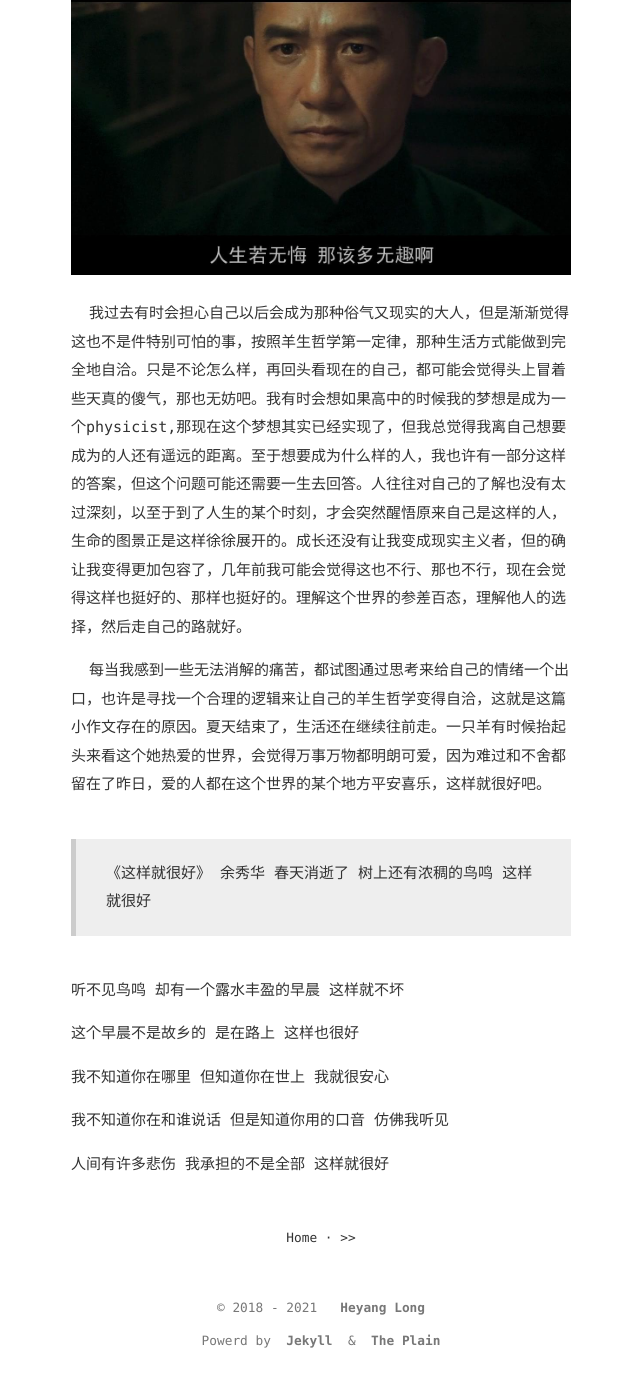
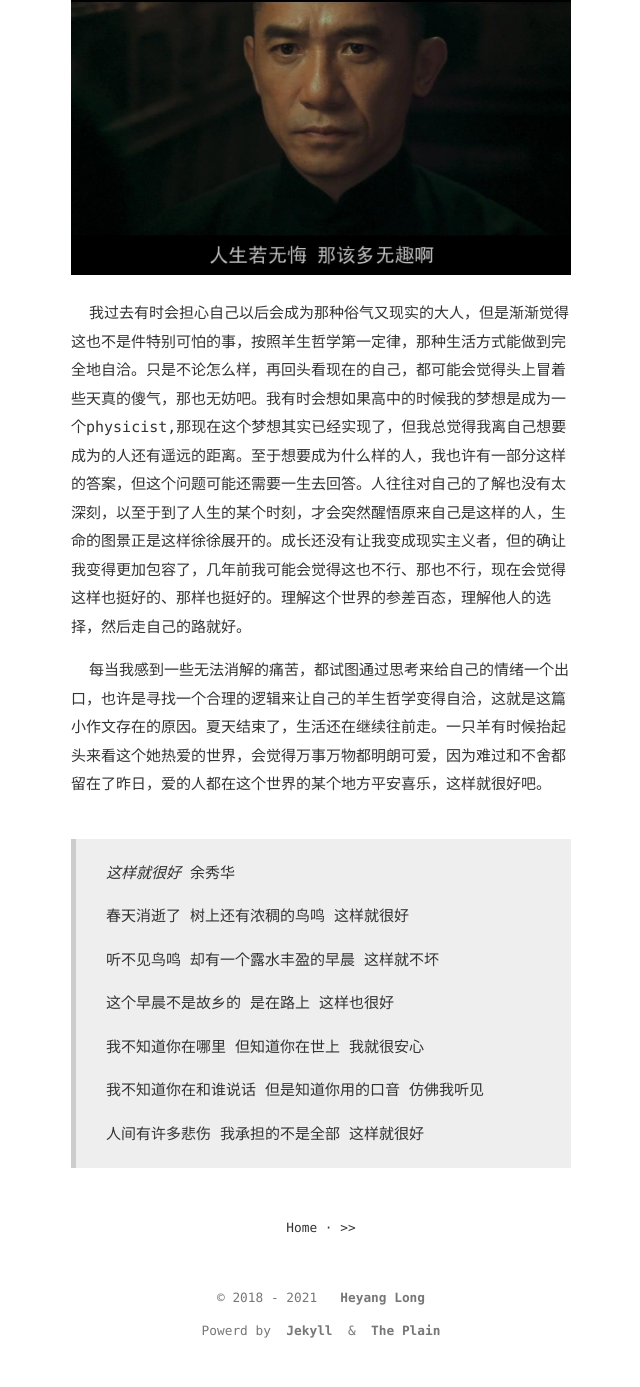
Before and after one commit to CosmoSheep/CosmoSheep.github.io, a Jekyll site: the page built from _posts/2021-8-29-sheep-philosophy.md, in a window 1280 px wide and 1400 px high, scrolled down 3735 px. Shown: the top 1387 px of the window, without its empty margins (319-959 px from the left). Built offline with Jekyll 4.4.1, drawn with Linux system fonts in a browser that asks for light colours.

Commit message:
update blog

```diff
--- a/_posts/2021-8-29-sheep-philosophy.md
+++ b/_posts/2021-8-29-sheep-philosophy.md
@@ -27,32 +27,33 @@ updated: 2021-08-28 23:24
 
 ![宫二](/assets/img/gonger.jpg)
 
-&emsp;&emsp;我过去有时会担心自己以后会成为那种俗气又现实的大人，但是渐渐觉得这也不是件特别可怕的事，按照羊生哲学第一定律，那种生活方式能做到完全地自洽。只是不论怎么样，再回头看现在的自己，都可能会觉得头上冒着些天真的傻气，那也无妨吧。我有时会想如果高中的时候我的梦想是成为一个physicist,那现在这个梦想其实已经实现了，但我总觉得我离自己想要成为的人还有遥远的距离。至于想要成为什么样的人，我也许有一部分这样的答案，但这个问题可能还需要一生去回答。人往往对自己的了解也没有太过深刻，以至于到了人生的某个时刻，才会突然醒悟原来自己是这样的人，生命的图景正是这样徐徐展开的。成长还没有让我变成现实主义者，但的确让我变得更加包容了，几年前我可能会觉得这也不行、那也不行，现在会觉得这样也挺好的、那样也挺好的。理解这个世界的参差百态，理解他人的选择，然后走自己的路就好。
+&emsp;&emsp;我过去有时会担心自己以后会成为那种俗气又现实的大人，但是渐渐觉得这也不是件特别可怕的事，按照羊生哲学第一定律，那种生活方式能做到完全地自洽。只是不论怎么样，再回头看现在的自己，都可能会觉得头上冒着些天真的傻气，那也无妨吧。我有时会想如果高中的时候我的梦想是成为一个physicist,那现在这个梦想其实已经实现了，但我总觉得我离自己想要成为的人还有遥远的距离。至于想要成为什么样的人，我也许有一部分这样的答案，但这个问题可能还需要一生去回答。人往往对自己的了解也没有太深刻，以至于到了人生的某个时刻，才会突然醒悟原来自己是这样的人，生命的图景正是这样徐徐展开的。成长还没有让我变成现实主义者，但的确让我变得更加包容了，几年前我可能会觉得这也不行、那也不行，现在会觉得这样也挺好的、那样也挺好的。理解这个世界的参差百态，理解他人的选择，然后走自己的路就好。
 
 &emsp;&emsp;每当我感到一些无法消解的痛苦，都试图通过思考来给自己的情绪一个出口，也许是寻找一个合理的逻辑来让自己的羊生哲学变得自洽，这就是这篇小作文存在的原因。夏天结束了，生活还在继续往前走。一只羊有时候抬起头来看这个她热爱的世界，会觉得万事万物都明朗可爱，因为难过和不舍都留在了昨日，爱的人都在这个世界的某个地方平安喜乐，这样就很好吧。
 
->《这样就很好》
-余秀华
-春天消逝了
-树上还有浓稠的鸟鸣
-这样就很好
-
-听不见鸟鸣
-却有一个露水丰盈的早晨
-这样就不坏
-
-这个早晨不是故乡的
-是在路上
-这样也很好
-
-我不知道你在哪里
-但知道你在世上
-我就很安心
-
-我不知道你在和谁说话
-但是知道你用的口音
-仿佛我听见
-
-人间有许多悲伤
-我承担的不是全部
-这样就很好
+>*这样就很好*
+>余秀华
+>
+>春天消逝了
+>树上还有浓稠的鸟鸣
+>这样就很好
+>
+>听不见鸟鸣
+>却有一个露水丰盈的早晨
+>这样就不坏
+>
+>这个早晨不是故乡的
+>是在路上
+>这样也很好
+>
+>我不知道你在哪里
+>但知道你在世上
+>我就很安心
+>
+>我不知道你在和谁说话
+>但是知道你用的口音
+>仿佛我听见
+>
+>人间有许多悲伤
+>我承担的不是全部
+>这样就很好
```
